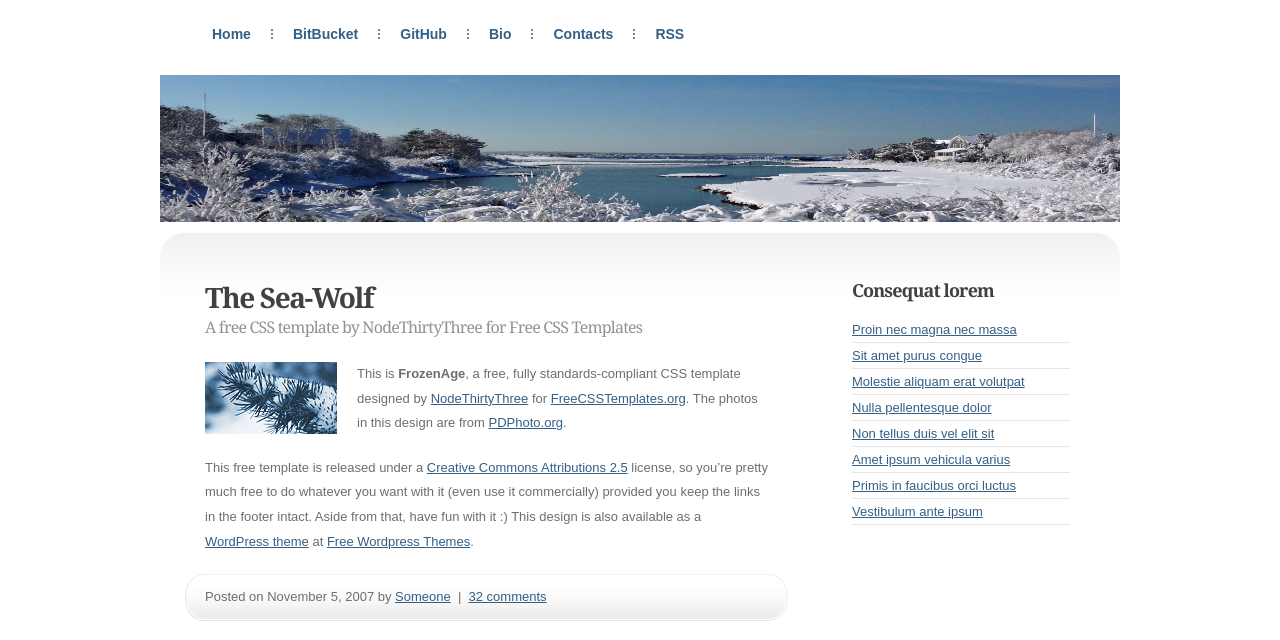
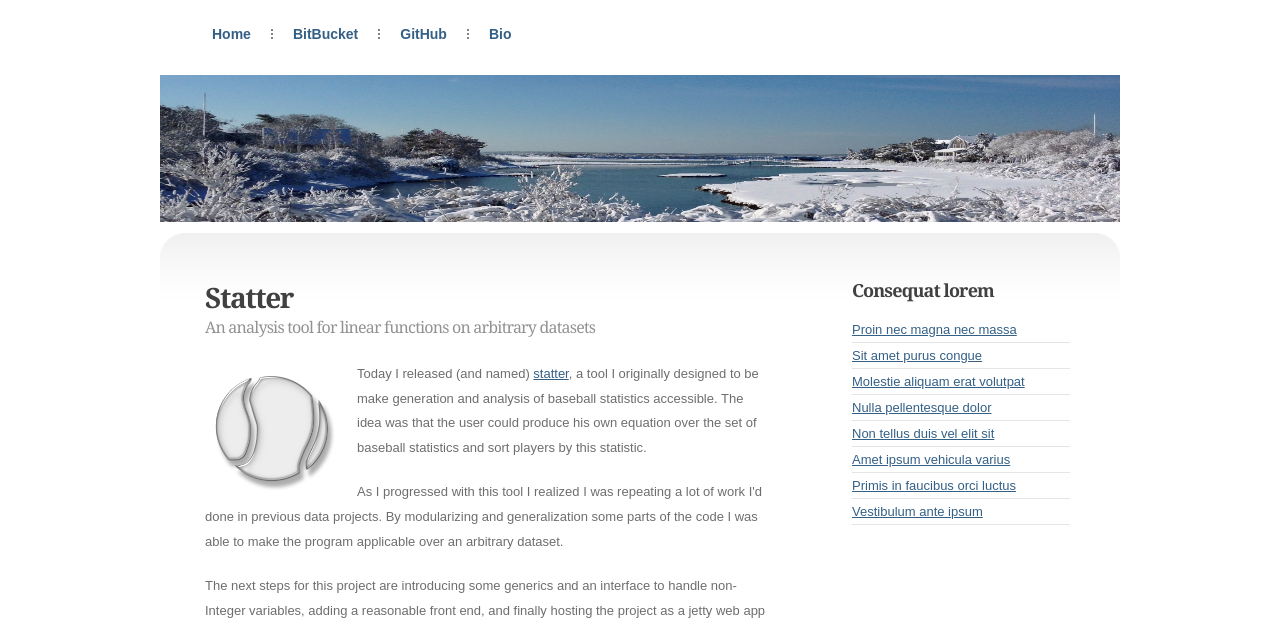
Before and after one commit to wpride/wpride.github.io, a plain HTML site: page index.html in a window 1280 px wide. Shown: the part 130-770 px from the top of the page. Drawn offline with Linux system fonts and the light colour scheme.

Commit message:
first post

```diff
--- a/index.html
+++ b/index.html
@@ -35,8 +35,6 @@ Released   : 20071108
 		<li><a href="https://bitbucket.org/wpride/" accesskey="2" title="">BitBucket</a></li>
 		<li><a href="https://github.com/wpride" accesskey="3" title="">GitHub</a></li>
 		<li><a href="https://wpride.github.io/bio.html" accesskey="4" title="">Bio</a></li>
-		<li><a href="#" accesskey="5" title="">Contacts</a></li>
-		<li><a href="#" accesskey="6" title="">RSS</a></li>
 	</ul>
 </div>
 <hr />
@@ -46,14 +44,16 @@ Released   : 20071108
 	<!-- start content -->
 	<div id="content">
 		<div class="post">
-			<h2 class="title"><a href="#">The Sea-Wolf</a></h2>
+			<h2 class="title"><a href="#">Statter</a></h2>
 			<div class="entry">
-				<h3>A free CSS template by NodeThirtyThree for Free CSS Templates</h3>
-				<img src="images/img06.jpg" alt="" width="132" height="72" class="left" />
-				<p>This is <strong>FrozenAge</strong>, a free, fully standards-compliant CSS template designed by <a href="http://www.nodethirtythree.com/">NodeThirtyThree</a> for <a href="http://www.freecsstemplates.org/" rel="nofollow">FreeCSSTemplates.org</a>. The photos in this design are from <a href="http://www.pdphoto.org/">PDPhoto.org</a>.</p>
-				<p>This free template is released under a <a href="#">Creative Commons Attributions 2.5</a> license, so you’re pretty much free to do whatever you want with it (even use it commercially) provided you keep the links in the footer intact. Aside from that, have fun with it :)  This design is also available as a <a href="http://www.freewpthemes.net/preview/frozenage/">WordPress theme</a> at <a href="http://www.freewpthemes.net/">Free Wordpress Themes</a>.</p>
+				<h3>An analysis tool for linear functions on arbitrary datasets</h3>
+				<img src="images/bbicon.png" alt="" width="132" height="132" class="left" />
+				<p>Today I released (and named) <a href="https://github.com/wpride/statter">statter</a>, a tool I originally designed to be make generation and analysis of baseball statistics accessible. The idea was that the user could produce his own equation over the set of baseball statistics and sort players by this statistic.</p>
+				<p>As I progressed with this tool I realized I was repeating a lot of work I'd done in previous data projects. By modularizing and generalization some parts of the code I was able to make the program applicable over an arbitrary dataset.</p>
+				<p>The next steps for this project are introducing some generics and an interface to handle non-Integer variables, adding a reasonable front end, and finally hosting the project as a jetty web app</p>
+				<p>Depending how this goes, I could envision a more expansive platform that allowed users to upload datasets, save equations over these datasets as reports, and share these reports with friends and publicly</p>
 			</div>
-			<p class="meta">Posted on November 5, 2007 by <a href="#">Someone</a> &nbsp;|&nbsp; <a href="#">32 comments</a></p>
+			<p class="meta">Posted on November 5, 2014 by Will &nbsp;|&nbsp;></p>
 		</div>
 	</div>
 	<!-- end content -->
```
Also changed, not shown: images/bbicon.png (added).
